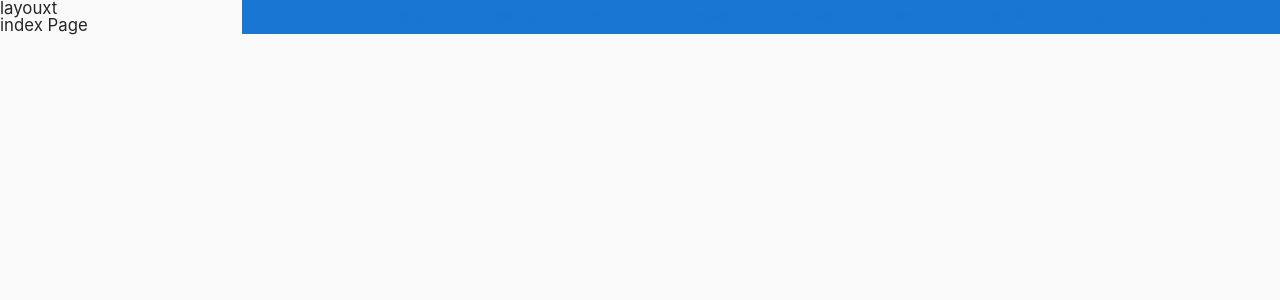
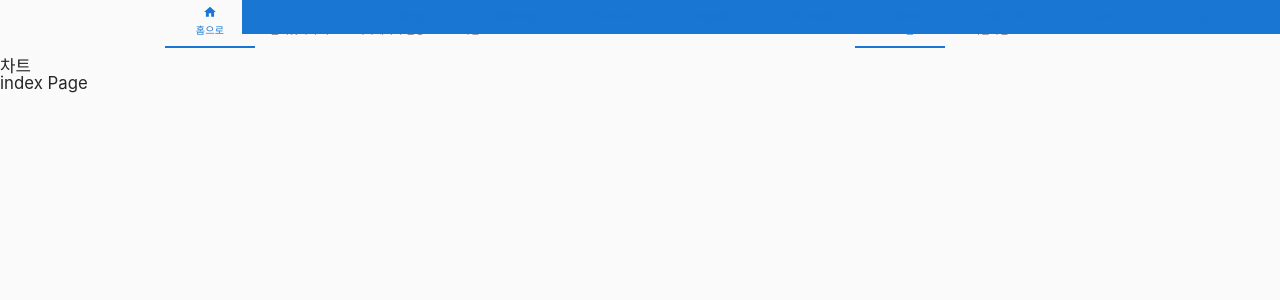
Before and after one commit to bithumb-project/Front-end, a Next.js app: page / in a window 1280 px wide. Shown: the top 300 px of the page. Built offline with nearby package versions, Linux system fonts and the light colour scheme.

Commit message:
Add: menu

```diff
--- a/src/components/Header/HeaderDrawer/HeaderDrawer.tsx
+++ b/src/components/HeaderDrawer/HeaderDrawer.tsx
@@ -1,21 +1,7 @@
 import { useState } from 'react';
-import Box from '@mui/material/Box';
-import Button from '@mui/material/Button';
-import List from '@mui/material/List';
-import Divider from '@mui/material/Divider';
-import ListItem from '@mui/material/ListItem';
-import ListItemIcon from '@mui/material/ListItemIcon';
-import ListItemText from '@mui/material/ListItemText';
-import InboxIcon from '@mui/icons-material/MoveToInbox';
-import MailIcon from '@mui/icons-material/Mail';
-import SwipeableDrawer from '@mui/material/SwipeableDrawer';
+import { ButtonStyle, MenuItemStyle, MenuStyle } from './HeaderDrawerStyles';
+
 import MenuIcon from '@mui/icons-material/Menu';
-import {
-  DrawerStyle,
-  ButtonStyle,
-  MenuItemStyle,
-  MenuStyle,
-} from './HeaderDrawerStyles';
 
 const HeaderDrawer = () => {
   const [anchorEl, setAnchorEl] = useState<null | HTMLElement>(null);
@@ -35,7 +21,12 @@ const HeaderDrawer = () => {
       <ButtonStyle onClick={(e) => handleClick(e)}>
         <MenuIcon />
       </ButtonStyle>
-      <MenuStyle anchorEl={anchorEl} open={open} onClose={handleClose}>
+      <MenuStyle
+        style={{ left: -186 }}
+        anchorEl={anchorEl}
+        open={open}
+        onClose={handleClose}
+      >
         <div>
           <MenuItemStyle onClick={handleClose}>코인판</MenuItemStyle>
           <MenuItemStyle onClick={handleClose}>코인정보</MenuItemStyle>
--- a/src/components/Header/HeaderDrawer/HeaderDrawerStyles.ts
+++ b/src/components/HeaderDrawer/HeaderDrawerStyles.ts
@@ -1,17 +1,6 @@
 import styled from 'styled-components';
 import Button from '@mui/material/Button';
-import Drawer from '@mui/material/Drawer';
 import { Menu, MenuItem } from '@mui/material';
-
-export const AllMenu = styled.div`
-  display: flex;
-  flex-direction: row;
-`;
-
-export const DrawerStyle = styled(Drawer)`
-  &.MuiPaper-root {
-  }
-`;
 
 export const ButtonStyle = styled(Button)`
   width: 100%;
@@ -25,16 +14,6 @@ export const ButtonStyle = styled(Button)`
 `;
 
 export const MenuStyle = styled(Menu)`
-  & .coinforumMenu {
-    color: red;
-  }
-  & .MuiMenu-paper {
-    top: 103px;
-  }
-  & .MuiPaper-root {
-    border-radius: 0px;
-    top: 103px;
-  }
   & .MuiList-root {
     padding-top: 0px;
     padding-bottom: 0px;
@@ -45,7 +24,7 @@ export const MenuStyle = styled(Menu)`
 `;
 
 export const MenuItemStyle = styled(MenuItem)`
-  font-size: 13px;
+  font-size: 12px;
   justify-content: center;
 
   &:not(:last-child) {
--- a/src/components/Header/Header.tsx
+++ b/src/components/Headers/Headers.tsx
@@ -9,10 +9,10 @@ import {
   MenuItemStyle,
   MenuStyle,
   MultipleMenuStyle,
-} from './HeaderStyles';
+} from './HeadersStyles';
 
 import HomeIcon from '@mui/icons-material/Home';
-import HeaderDrawer from './HeaderDrawer/HeaderDrawer';
+import HeaderDrawer from '../HeaderDrawer/HeaderDrawer';
 
 const Headers = () => {
   const router = useRouter();
--- a/src/components/Header/HeaderStyles.ts
+++ b/src/components/Headers/HeadersStyles.ts
@@ -1,5 +1,5 @@
-import styled, { css } from 'styled-components';
-import { AppBar, makeStyles } from '@mui/material';
+import styled from 'styled-components';
+import { AppBar } from '@mui/material';
 import Toolbar from '@mui/material/Toolbar';
 import Box from '@mui/material/Box';
 import Button from '@mui/material/Button';
--- /dev/null
+++ b/src/components/TabMenu/TabMenu.tsx
@@ -0,0 +1,49 @@
+import { SyntheticEvent, useState } from 'react';
+import { Wrapper, TabStyle, TabsStyle } from './TabMenuStyles';
+
+import HomeIcon from '@mui/icons-material/Home';
+import FavoriteIcon from '@mui/icons-material/Favorite';
+import AddCircleIcon from '@mui/icons-material/AddCircle';
+import DarkModeIcon from '@mui/icons-material/DarkMode';
+import LoginIcon from '@mui/icons-material/Login';
+import PermIdentityIcon from '@mui/icons-material/PermIdentity';
+import InputLabel from '@mui/material/InputLabel';
+import FormControl from '@mui/material/FormControl';
+import NativeSelect from '@mui/material/NativeSelect';
+
+const TabMenu = () => {
+  const [value, setValue] = useState(0);
+
+  const handleChange = (event: SyntheticEvent, newValue: number) => {
+    setValue(newValue);
+  };
+
+  return (
+    <Wrapper>
+      <TabsStyle value={value} onChange={handleChange}>
+        <TabStyle icon={<HomeIcon />} label='홈으로' />
+        <TabStyle icon={<FavoriteIcon />} label='즐겨찾기 추가' />
+        <TabStyle icon={<AddCircleIcon />} label='시작페이지 설정' />
+        <TabStyle icon={<DarkModeIcon />} label='야간모드' />
+      </TabsStyle>
+      <TabsStyle value={value} onChange={handleChange}>
+        <TabStyle icon={<LoginIcon />} label='로그인' />
+        <TabStyle icon={<PermIdentityIcon />} label='회원가입' />
+        <FormControl fullWidth margin='dense'>
+          <NativeSelect
+            defaultValue={0}
+            style={{ color: 'rgba(0,0,0,0.6)', fontSize: 10, fontWeight: 500 }}
+          >
+            <option value={0}>한국어</option>
+            <option value={1}>English</option>
+            <option value={2}>日本語</option>
+            <option value={3}>中文(中国)</option>
+            <option value={4}>中文(臺灣)</option>
+          </NativeSelect>
+        </FormControl>
+      </TabsStyle>
+    </Wrapper>
+  );
+};
+
+export default TabMenu;
--- /dev/null
+++ b/src/components/TabMenu/TabMenuStyles.ts
@@ -0,0 +1,31 @@
+import styled, { css } from 'styled-components';
+import { Tab, Tabs } from '@mui/material';
+
+export const Wrapper = styled.div`
+  display: flex;
+  justify-content: space-around;
+  flex-direction: row;
+  max-width: 1440px;
+`;
+
+export const TabsStyle = styled(Tabs)`
+  margin-bottom: 10px;
+
+  & > div > div > .MuiButtonBase-root {
+    min-height: 0;
+    padding: 5px;
+    font-size: 10px;
+  }
+  & .MuiSvgIcon-root {
+    font-size: 14px;
+  }
+`;
+
+export const TabStyle = styled(Tab)`
+  padding: 0;
+  margin: 0;
+
+  & .MuiTab-root {
+    min-height: 20px;
+  }
+`;
--- a/src/layout/DefaultLayout/DefaultLayout.tsx
+++ b/src/layout/DefaultLayout/DefaultLayout.tsx
@@ -1,12 +1,14 @@
-import Headers from '../../components/Header/Header';
+import Headers from '../../components/Headers/Headers';
+import TabMenu from '../../components/TabMenu/TabMenu';
 
 type props = { children: React.ReactNode };
 
 const DefaultLayout: React.FC<props> = ({ children }) => {
   return (
     <div>
-      <h2>layouxt</h2>
+      <TabMenu />
       <Headers />
+      차트
       {children}
     </div>
   );
```
